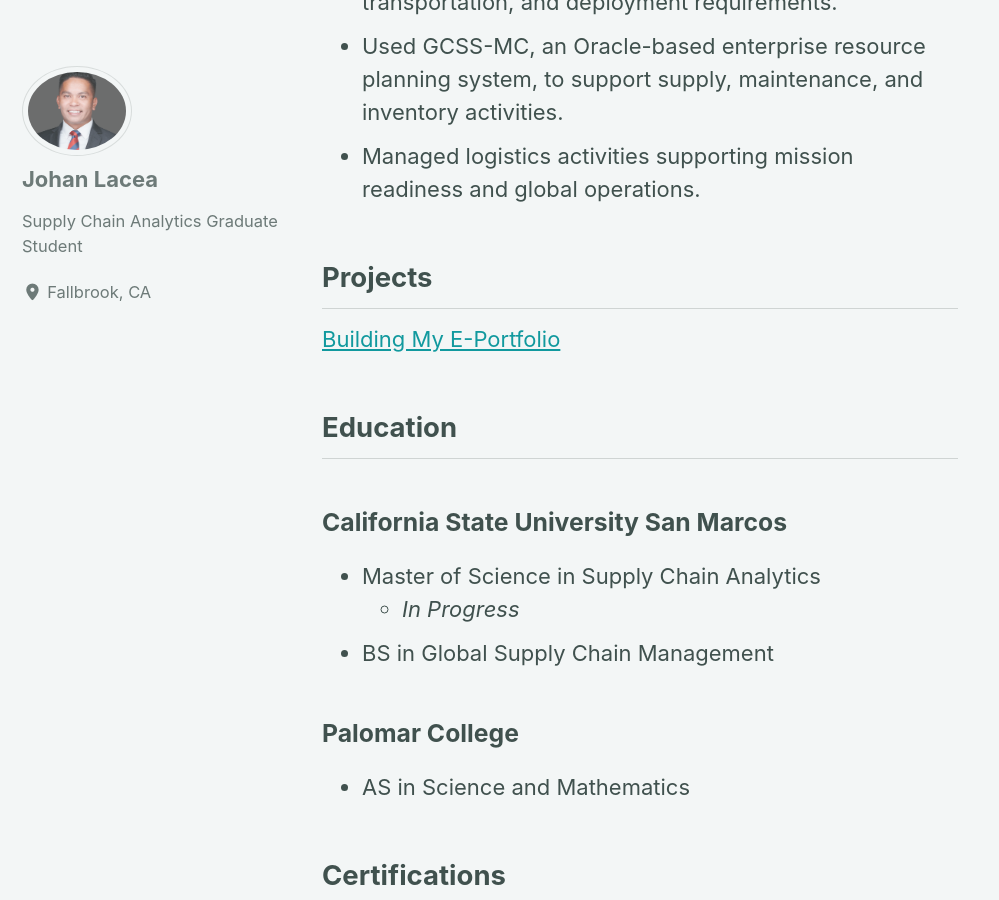
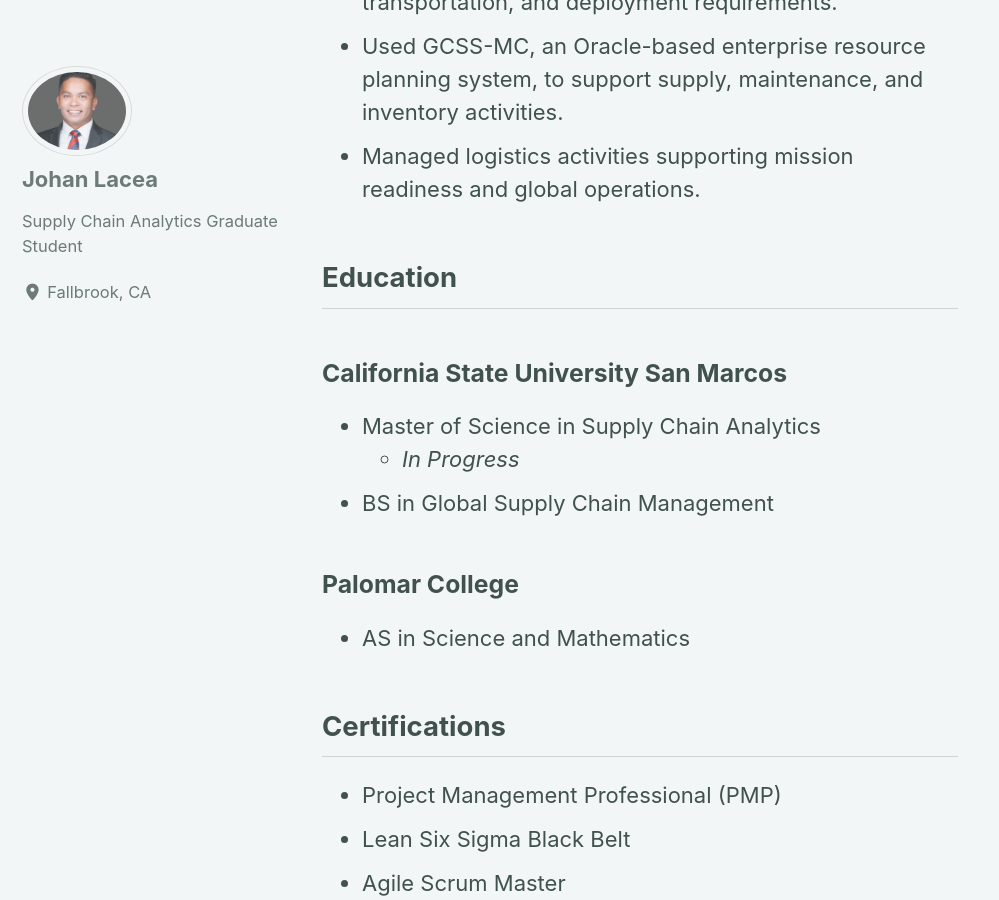
Before and after one commit to JohanLacea/JohanLacea.github.io, a Jekyll site: the page built from index.md, in a window 1280 px wide and 900 px high, scrolled down 2135 px. Shown: the whole window, without its empty margins (0-999 px from the left). Built offline with Jekyll 4.4.1, drawn with Linux system fonts in a browser that asks for light colours; cached includes are drawn as plain includes; our own code applies the rules of GitHub Pages for plain Markdown files.

Commit message:
Update index.md
Change homepage

```diff
--- a/index.md
+++ b/index.md
@@ -33,9 +33,6 @@ I am currently pursuing a Master of Science in Supply Chain Analytics at Califor
 * Used GCSS-MC, an Oracle-based enterprise resource planning system, to support supply, maintenance, and inventory activities.
 * Managed logistics activities supporting mission readiness and global operations.
 
-## Projects
-[Building My E-Portfolio](/building-my-eportfolio/)
-
 ## Education
 
 ### California State University San Marcos
```
